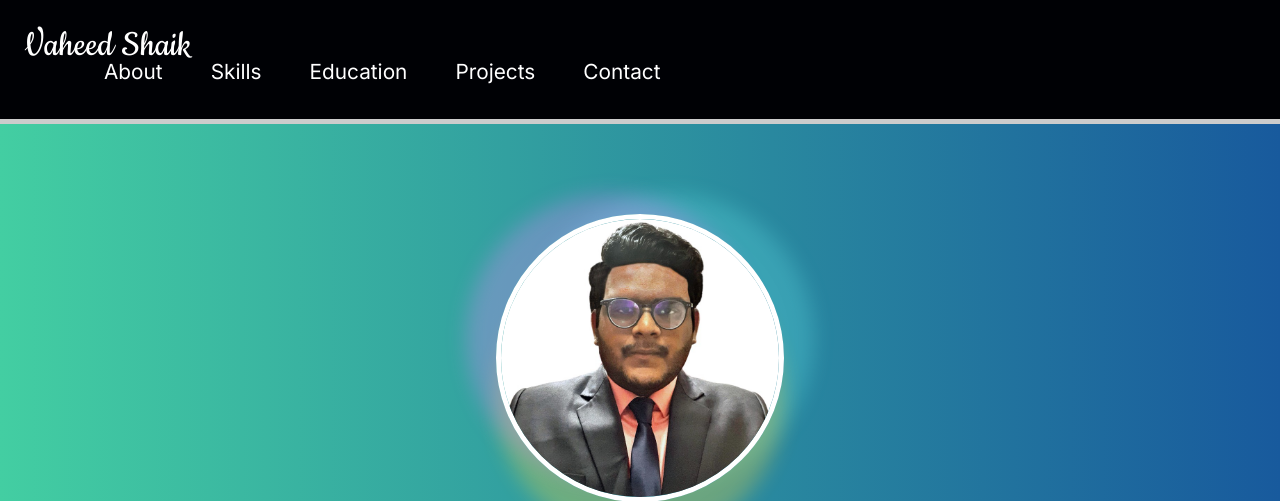
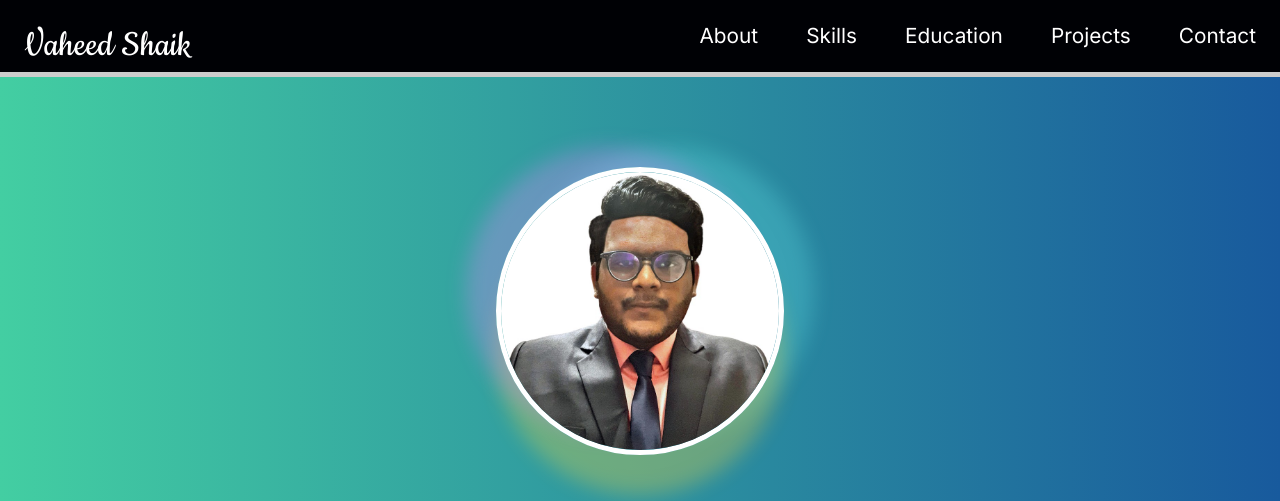
Before and after one commit to vaheedsk36/vaheed-portfolio-website, a PHP site: page / in a window 1280 px wide; the page is wider, and only the part inside the window is pictured. Shown: the top 501 px of that part. Run offline with PHP 8.4, Linux system fonts and the light colour scheme.

Commit message:
Fixed nav-bar

```diff
--- a/index.html
+++ b/index.html
@@ -15,7 +15,7 @@
 <body id="background">
     <!-- Navigation Menu -->
     <header class="header">
-        <nav class="navbar">
+        <nav class="navbar__div">
             <label href="#" class="nav-logo">Vaheed Shaik</label>
             <ul class="nav-menu">
                 <li class="nav-item">
--- a/styles/main.styles.scss
+++ b/styles/main.styles.scss
@@ -40,14 +40,14 @@ header {
   background-color: var(--navbar-color);
 }
 
-.navbar {
+.navbar__div {
   display: flex;
   justify-content: space-between;
   align-items: center;
   padding: 1rem 1.5rem;
 }
 
-.navbar a {
+.navbar__div a {
   font-size: 1.3rem;
 }
 
@@ -165,6 +165,12 @@ footer {
   line-height: 1.5;
   background: linear-gradient(to top, #43cea2, #185a9d);
 }
+
+ul.nav-menu{
+  margin-bottom: 0;
+}
+
+
 
 .about p {
   margin: 3rem;
```
Also changed, not shown: styles/main.styles.css, 1 other file.
